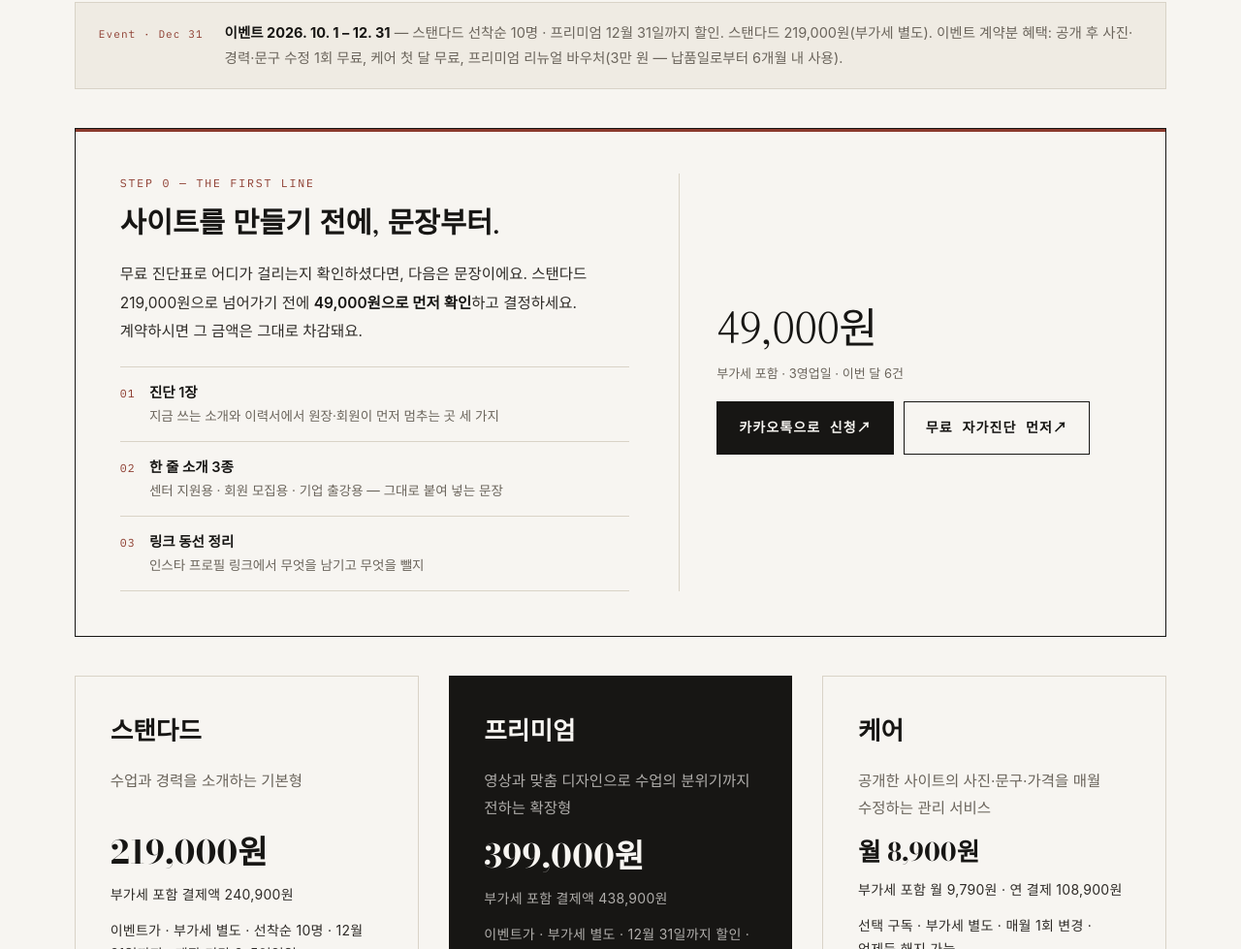
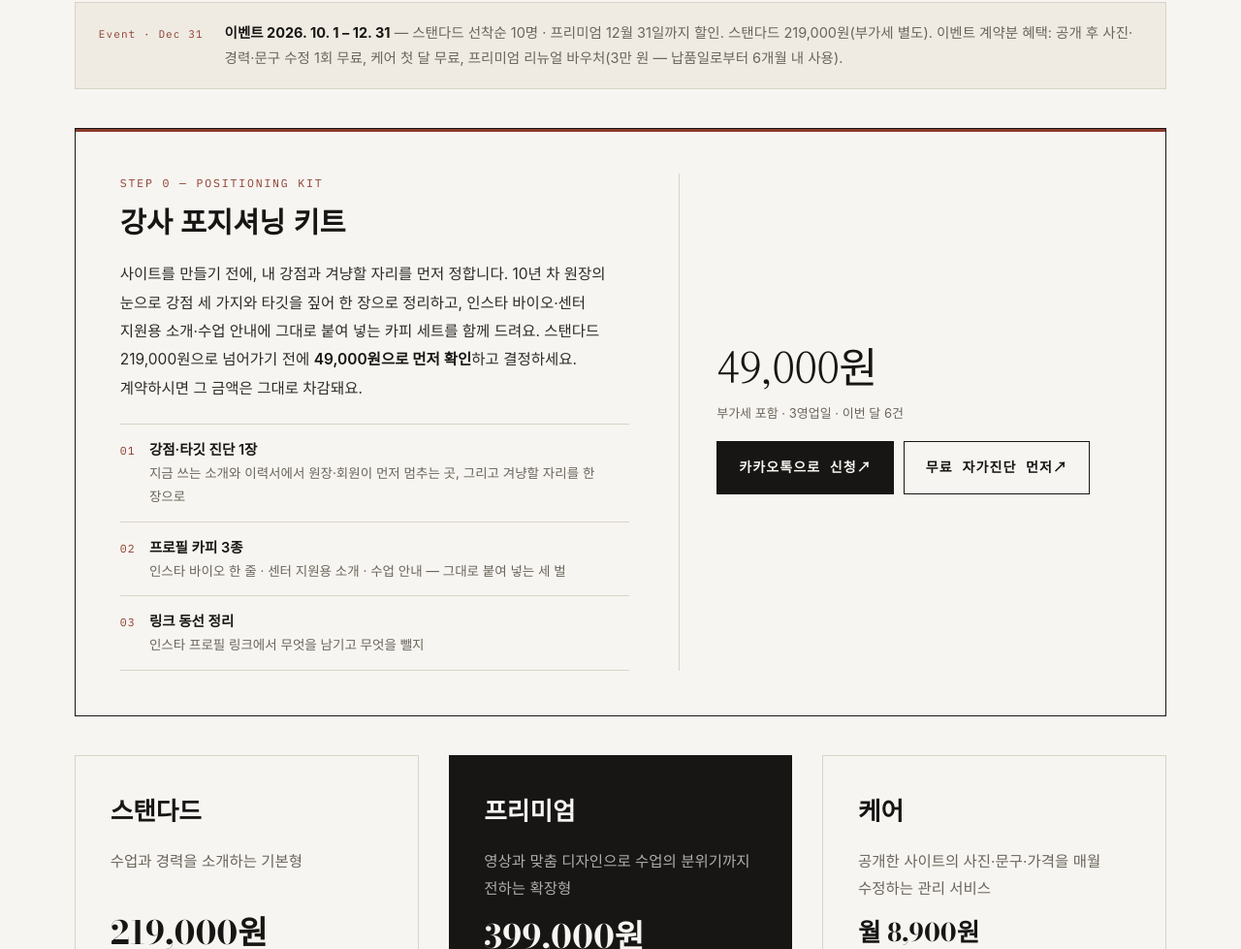
Before and after one commit to core-bnsk/core-bnsk.github.io, a plain HTML site: page index.html in a window 1280 px wide. Shown: the part 4155-5134 px from the top of the page at 97% size. Drawn offline with nearby package versions, Linux system fonts and the light colour scheme; a web font is replaced by a local one.

Commit message:
refactor(price): 4.9만 원 게이트웨이 명칭을 '강사 포지셔닝 키트'로 변경
- #price 게이트웨이: 제목·리드·구성 3종을 '강점·타깃 정리 + 바로 쓰는 프로필 카피 세트
  (인스타 바이오·센터 지원용 소개·수업 안내)' 중심으로 재작성. 가격 49,000원·부가세 포함·
  3영업일·스탠다드 계약 시 전액 차감·CTA 링크 구조는 그대로 유지
- /check/ 결과 카드: 명칭·문구 동기화 ('문장을 3일 안에' → '내 자리를 3일 안에')
- /tools/3lines/ 다음 단계 카드: '커리어 문장 정리' → '강사 포지셔닝 키트', 카드 설명 갱신
- styles.css·check.css 게이트웨이 주석 명칭 갱신

```diff
--- a/check/check.css
+++ b/check/check.css
@@ -526,7 +526,7 @@ body.check-page .grain {
   .tally-bar i { transition: none; }
 }
 
-/* ═══ /check/ 결과 화면 — 4.9만 원 게이트웨이 카드 (2026-11-16 시안) ═══
+/* ═══ /check/ 결과 화면 — 4.9만 원 강사 포지셔닝 키트 카드 (2026-11-16 시안 · 11-17 개명) ═══
    무료 진단 결과 바로 아래에 두어 "여기서 끝" 대신 "다음 한 걸음"을 만든다. */
 .gw-offer {
   position: relative;
--- a/index.html
+++ b/index.html
@@ -337,15 +337,15 @@
     <p><strong>이벤트 2026. 10. 1 – 12. 31</strong> — 스탠다드 선착순 10명 · 프리미엄 12월 31일까지 할인. 스탠다드 <span class="nw">219,000원</span>(부가세 별도). 이벤트 계약분 혜택: 공개 후 사진·경력·문구 수정 <span class="nw">1회 무료</span>, 케어 첫 달 무료, 프리미엄 리뉴얼 바우처(3만 원 — 납품일로부터 6개월 내 사용).</p>
   </div>
 
-  <!-- ═══════════ 게이트웨이 — 프로필 문장 정리 (2026-11-16 신설) ═══════════ -->
+  <!-- ═══════════ 게이트웨이 — 강사 포지셔닝 키트 (2026-11-16 신설 · 11-17 개명) ═══════════ -->
   <aside class="gateway reveal" aria-labelledby="gateway-title">
     <div class="gateway-main">
-      <span class="mono gateway-tag">Step 0 — The First Line</span>
-      <h3 id="gateway-title">사이트를 만들기 전에, 문장부터.</h3>
-      <p class="gateway-lede">무료 진단표로 어디가 걸리는지 확인하셨다면, 다음은 문장이에요. 스탠다드 <span class="nw">219,000원</span>으로 넘어가기 전에 <strong><span class="nw">49,000원</span>으로 먼저 확인</strong>하고 결정하세요. 계약하시면 그 금액은 그대로 차감돼요.</p>
+      <span class="mono gateway-tag">Step 0 — Positioning Kit</span>
+      <h3 id="gateway-title">강사 포지셔닝 키트</h3>
+      <p class="gateway-lede">사이트를 만들기 전에, 내 강점과 겨냥할 자리를 먼저 정합니다. 10년 차 원장의 눈으로 강점 세 가지와 타깃을 짚어 한 장으로 정리하고, 인스타 바이오·센터 지원용 소개·수업 안내에 그대로 붙여 넣는 카피 세트를 함께 드려요. 스탠다드 <span class="nw">219,000원</span>으로 넘어가기 전에 <strong><span class="nw">49,000원</span>으로 먼저 확인</strong>하고 결정하세요. 계약하시면 그 금액은 그대로 차감돼요.</p>
       <ul class="gateway-list" role="list">
-        <li><span class="mono">01</span><div><strong>진단 1장</strong><em>지금 쓰는 소개와 이력서에서 원장·회원이 먼저 멈추는 곳 세 가지</em></div></li>
-        <li><span class="mono">02</span><div><strong>한 줄 소개 3종</strong><em>센터 지원용 · 회원 모집용 · 기업 출강용 — 그대로 붙여 넣는 문장</em></div></li>
+        <li><span class="mono">01</span><div><strong>강점·타깃 진단 1장</strong><em>지금 쓰는 소개와 이력서에서 원장·회원이 먼저 멈추는 곳, 그리고 겨냥할 자리를 한 장으로</em></div></li>
+        <li><span class="mono">02</span><div><strong>프로필 카피 3종</strong><em>인스타 바이오 한 줄 · 센터 지원용 소개 · 수업 안내 — 그대로 붙여 넣는 세 벌</em></div></li>
         <li><span class="mono">03</span><div><strong>링크 동선 정리</strong><em>인스타 프로필 링크에서 무엇을 남기고 무엇을 뺄지</em></div></li>
       </ul>
     </div>
--- a/styles.css
+++ b/styles.css
@@ -875,7 +875,7 @@ del { color: var(--soft); }
   .head-nav a { font-size: 13.5px; }
 }
 
-/* ═══ 게이트웨이 — 프로필 문장 정리 (2026-11-16 시안) ═══════════
+/* ═══ 게이트웨이 — 강사 포지셔닝 키트 (2026-11-16 시안 · 11-17 개명) ═══════════
    무료 진단(0원)과 스탠다드(21.9만 원) 사이의 22만 원 점프를 메우는 첫 유료 칸.
    톤: Quiet Luxury Editorial — 헤어라인, 버건디 태그, 디도체 금액, 이탤릭 금지 */
 .gateway {
```
Also changed, not shown: check/index.html (+4 -4 lines), tools/3lines/index.html (+4 -4 lines).
